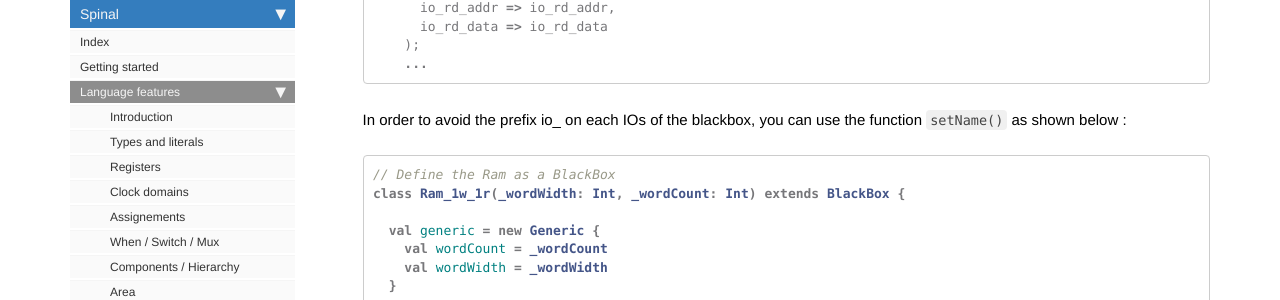
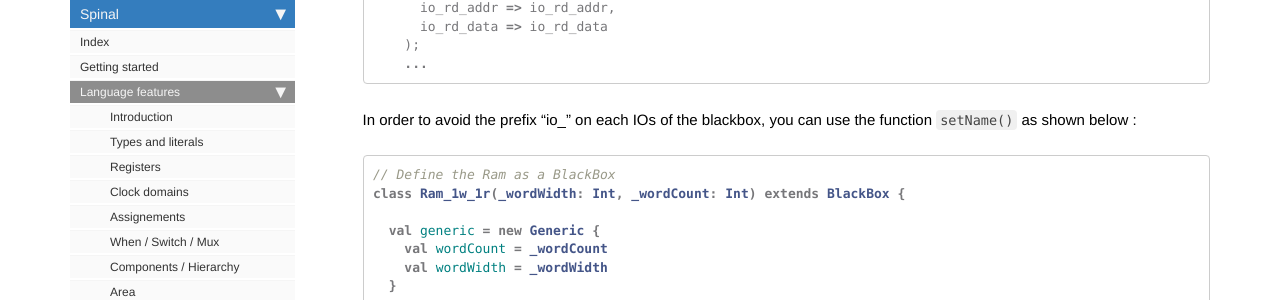
Before and after one commit to SpinalHDL/SpinalDoc, a Jekyll site: the page built from spinal/core/blackbox.md, in a window 1280 px wide and 900 px high, scrolled down 1635 px. Shown: the part 149-449 px from the top of the window. Built offline with Jekyll 4.4.1, drawn with Linux system fonts in a browser that asks for light colours; nearby versions of some CDN libraries; comment, search, counter and statistics services are not loaded.

````diff
--- a/spinal/core/blackbox.md
+++ b/spinal/core/blackbox.md
@@ -92,7 +92,7 @@ The previous code will generate the VHDL below :
     ...
 ```
 
-In order to avoid the prefix io_ on each IOs of the blackbox, you can use the function `setName()` as shown below :
+In order to avoid the prefix "io_" on each IOs of the blackbox, you can use the function `setName()` as shown below :
 
 ```scala
 // Define the Ram as a BlackBox
````
